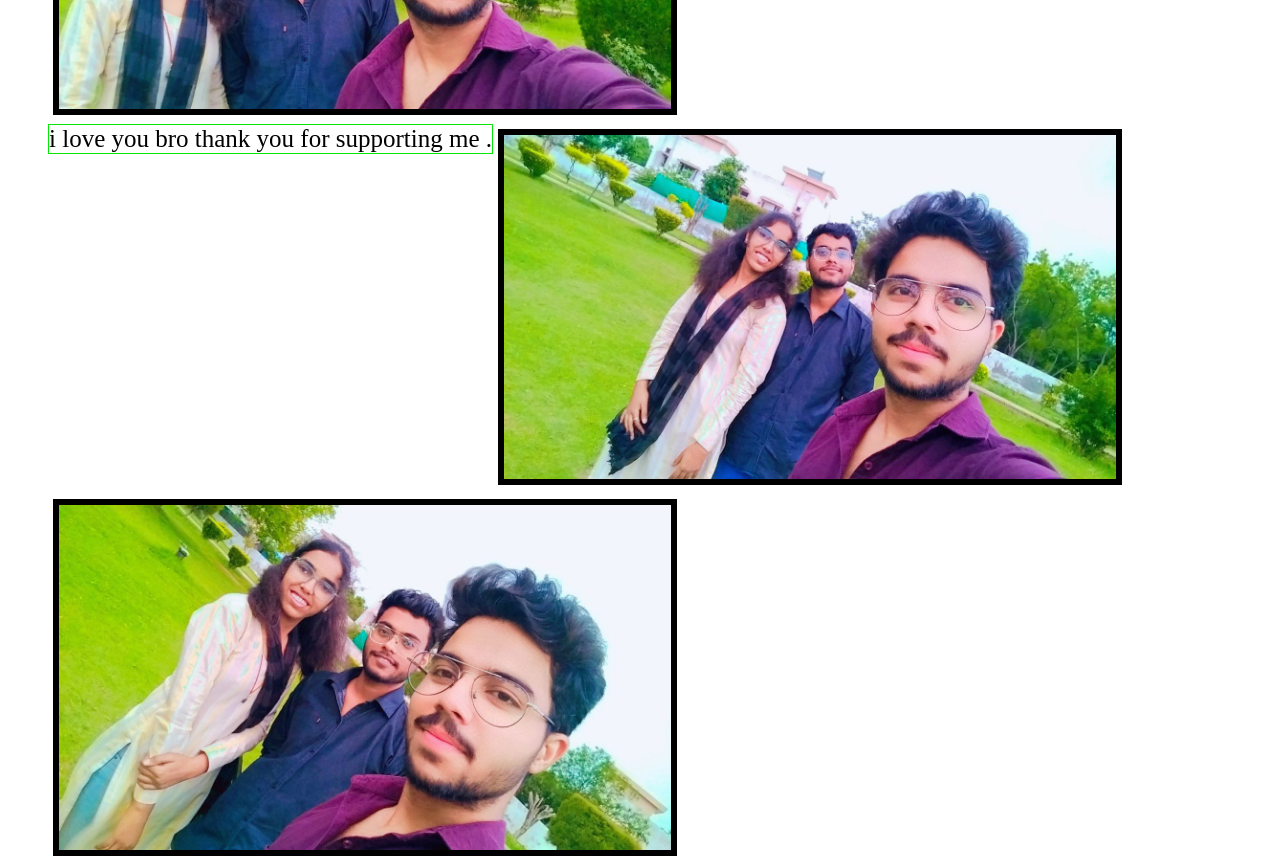
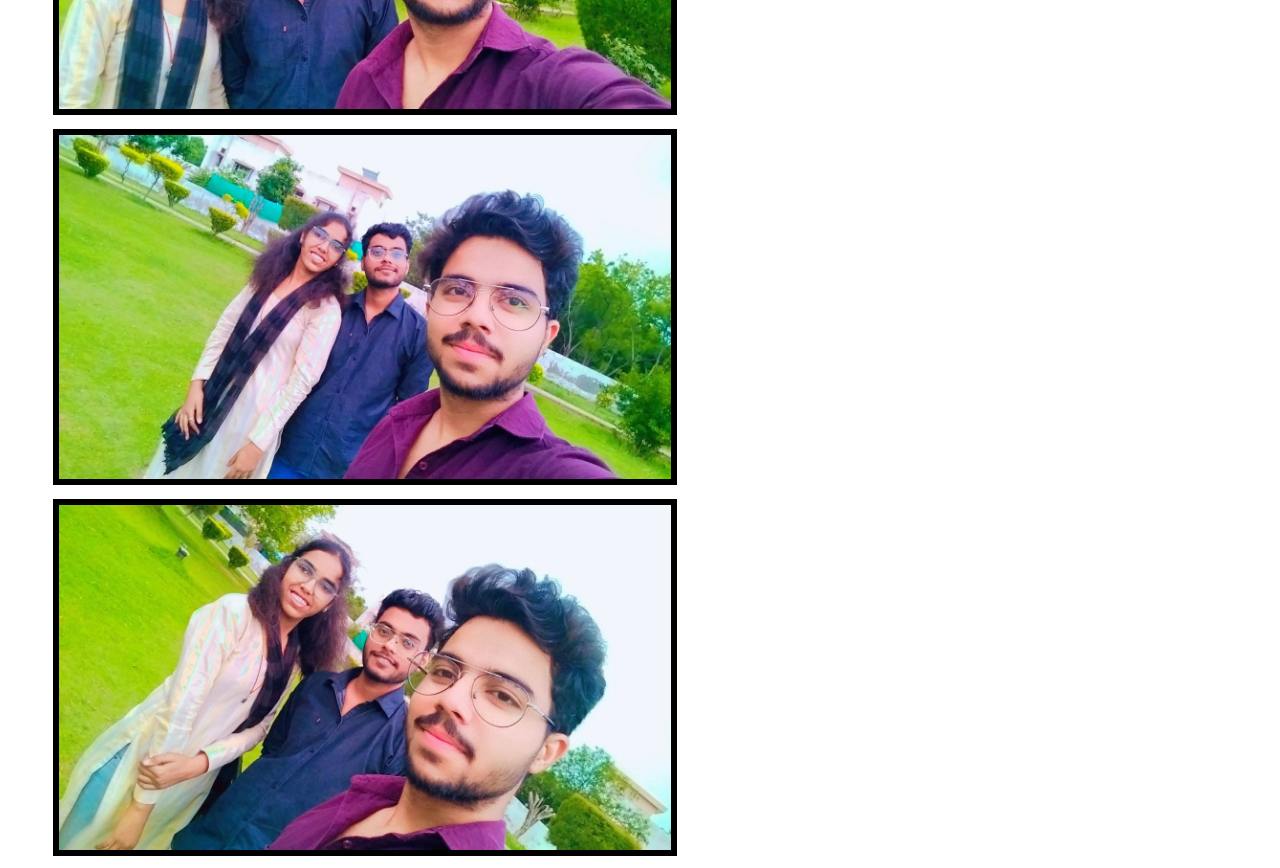
Before and after one commit to nitesh-kohli/kk-anjy, a plain HTML site: page index.html in a window 1280 px wide. Shown: the part 2540-3408 px from the top of the page. Drawn offline with Linux system fonts and the light colour scheme.

Commit message:
Update index.html

```diff
--- a/index.html
+++ b/index.html
@@ -32,7 +32,7 @@
         </li>
         <li>
             <img class="pic" src="images/img4.jpg" alt="img4">
-            <p class="caption" contenteditable="false">i love you bro thank you for supporting me .</p>
+
         </li>
         <li>
             <img class="pic" src="images/img5.jpg" alt="img5">
```
